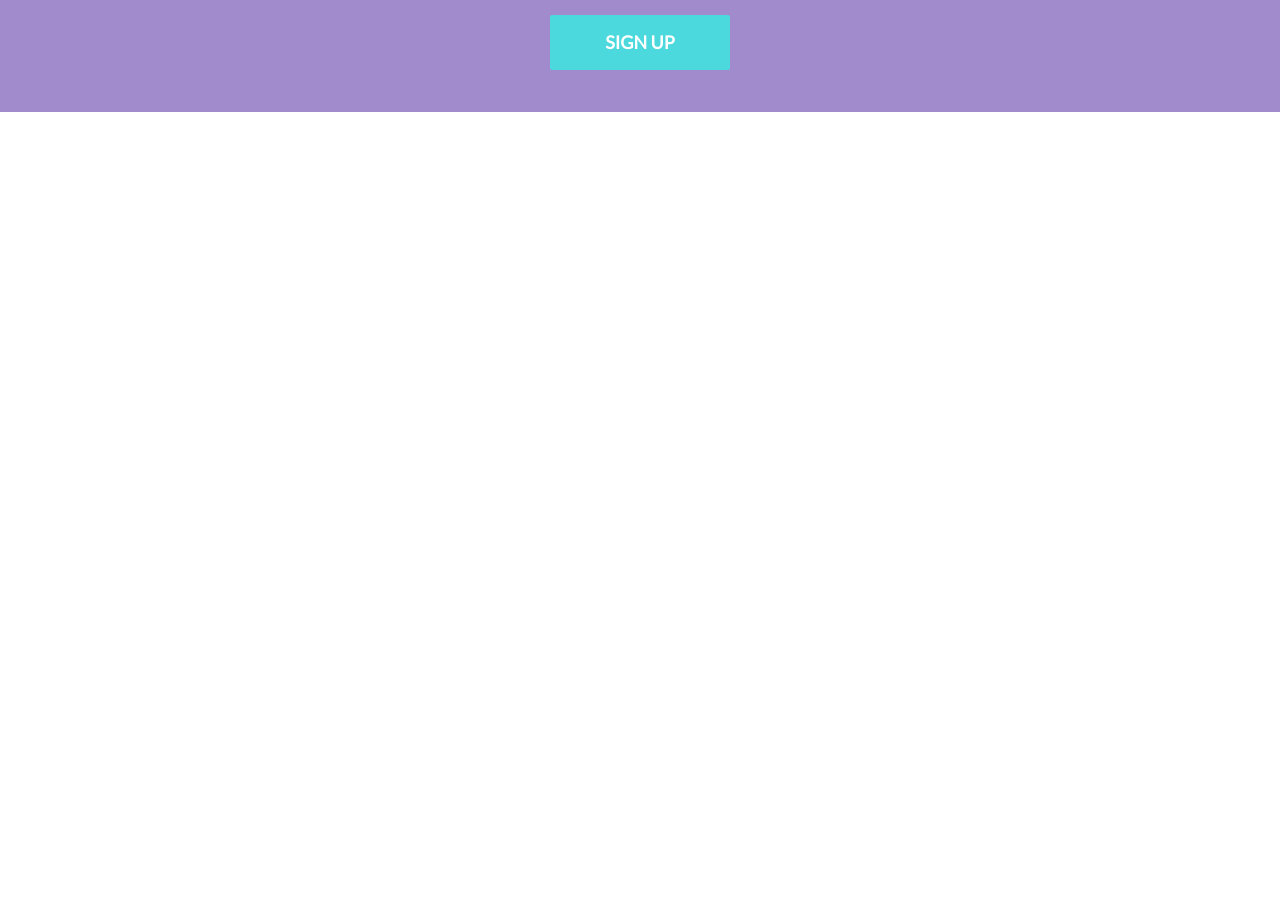
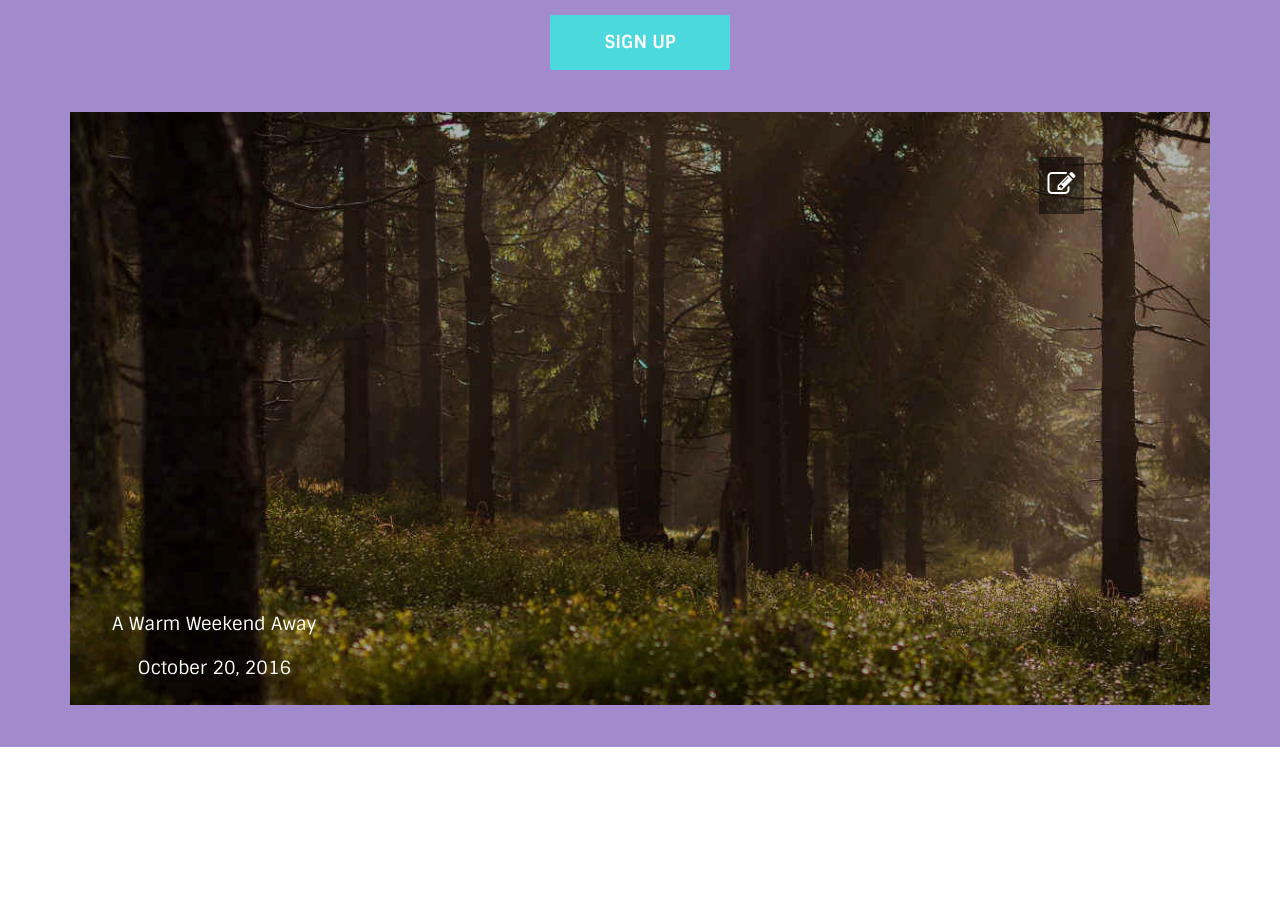
Before and after one commit to msomkar/builder.io, a plain HTML site: page index.html in a window 1280 px wide. Shown: the part 263-1178 px from the top of the page. Before the commit the page ends 800 px from the top, so only its background shows below. Drawn offline with nearby package versions, Linux system fonts and the light colour scheme.

Commit message:
add nice images

```diff
--- a/css/src/styles.scss
+++ b/css/src/styles.scss
@@ -1,6 +1,6 @@
 
 body{
-  font-family: Lato;
+  font-family: 'Sintony';
 }
 #landing{
   background-color:#a18bcc;
@@ -15,8 +15,8 @@ body{
      font-weight: bold;
      border-bottom: 2px solid #FFF;
      padding-bottom: 0.5em;
-   }
- }
+   }}
+
   a.action{
    background-color: #4bd9dd;
    border-radius: 2px;
@@ -34,5 +34,33 @@ body{
    font-size: 1.3em;
    margin: 1em 0;
  }
+ .img-container{
+position:relative;
+   margin-top: 3em;
+
+ }
+ .caption{
+   position: absolute;
+  margin: -8em 3em;
+ }
+ .likes {
+       position: absolute;
+       bottom: -15em;
+    right: 8em;
+       font-size: 1.8em;
+
+
+         margin-right: 0.2em;
+
+     }
+
+     .edit {
+       position: absolute;
+       top: 15em;
+    right: 7em;
+       font-size: 2em;
+       background-color: rgba(0,0,0,0.5);
+       padding: 0.3em;
+     }
 
 }
--- a/index.html
+++ b/index.html
@@ -5,7 +5,8 @@
     <title>Builder.io</title>
     <link rel="stylesheet" href="https://maxcdn.bootstrapcdn.com/bootstrap/3.3.7/css/bootstrap.min.css" integrity="sha384-BVYiiSIFeK1dGmJRAkycuHAHRg32OmUcww7on3RYdg4Va+PmSTsz/K68vbdEjh4u" crossorigin="anonymous">
 <link rel="stylesheet" href="css/styles.css">
-<link rel="stylesheet" type="text/css" href="//fonts.googleapis.com/css?family=Lato" />
+<link href='https://fonts.googleapis.com/css?family=Sintony:400,700' rel='stylesheet' type='text/css'>
+    <link rel="stylesheet" href="https://maxcdn.bootstrapcdn.com/font-awesome/4.5.0/css/font-awesome.min.css">
   </head>
   <body>
  <section id="landing">
@@ -18,6 +19,19 @@
    <h1>Builder.io</h1>
    <p>Builder.io lets you generate unique HTML website templates tailored for designers</p>
    <a href="#"class="action btn btn-lg">Sign Up</a>
+  <div class="img-container">
+    <img src="images/forest.jpg" alt="Forest" class="img-responsive" />
+    <div class="caption">
+      <p class="title">A Warm Weekend Away</p>
+      <p class="date">October 20, 2016</p>
+    </div>
+  </div>
+  <div class="likes">
+             <i class="fa fa-heart-o"></i> 568
+           </div>
+           <div class="edit">
+             <i class="fa fa-pencil-square-o"></i>
+           </div>
  </div>
 
  </section>
```
Also changed, not shown: css/styles.css, images/forest.jpg (added), 1 other file.
